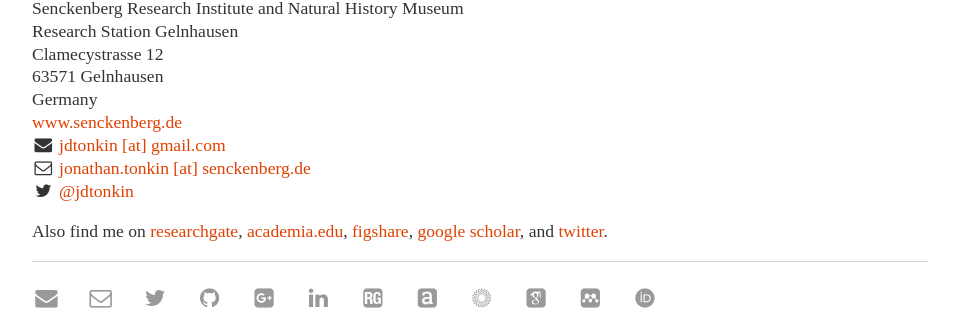
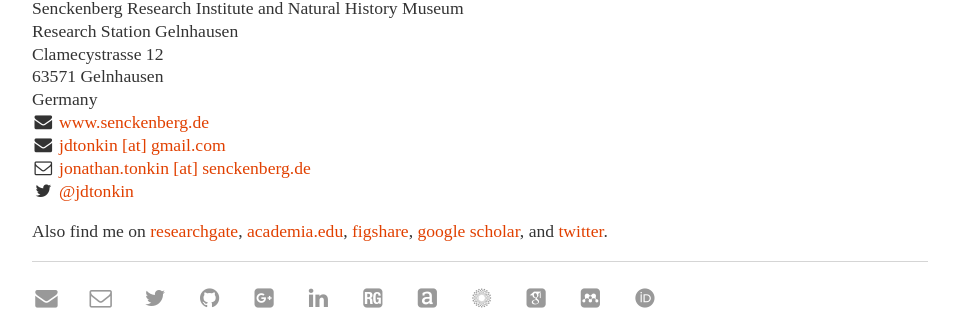
Before and after one commit to jdtonkin/jdtonkin.github.io, a Jekyll site: the page built from About/index.md, in a window 1280 px wide. Shown: the part 1281-1591 px from the top of the page, without its empty margins (160-1119 px from the left). Built offline with Jekyll 4.4.1, drawn with Linux system fonts in a browser that asks for light colours; nearby versions of some CDN libraries; some web fonts are replaced.

Commit message:
Update index.md

```diff
--- a/About/index.md
+++ b/About/index.md
@@ -49,7 +49,7 @@
 Clamecystrasse 12
 63571 Gelnhausen
 Germany
-[www.senckenberg.de](http://www.senckenberg.de)
+<i class="fa fa-fw fa-envelope"></i>[ www.senckenberg.de](http://www.senckenberg.de)
 <i class="fa fa-fw fa-envelope"></i><a href="mailto:jdtonkin@gmail.com"> jdtonkin [at] gmail.com</a>
 <i class="fa fa-fw fa-envelope-o"></i><a href="mailto:jonathan.tonkin@senckenberg.de"> jonathan.tonkin [at] senckenberg.de</a>
 <i class="fa fa-fw fa-twitter"></i><a href="http://twitter.com/jdtonkin"> @jdtonkin</a>
```
